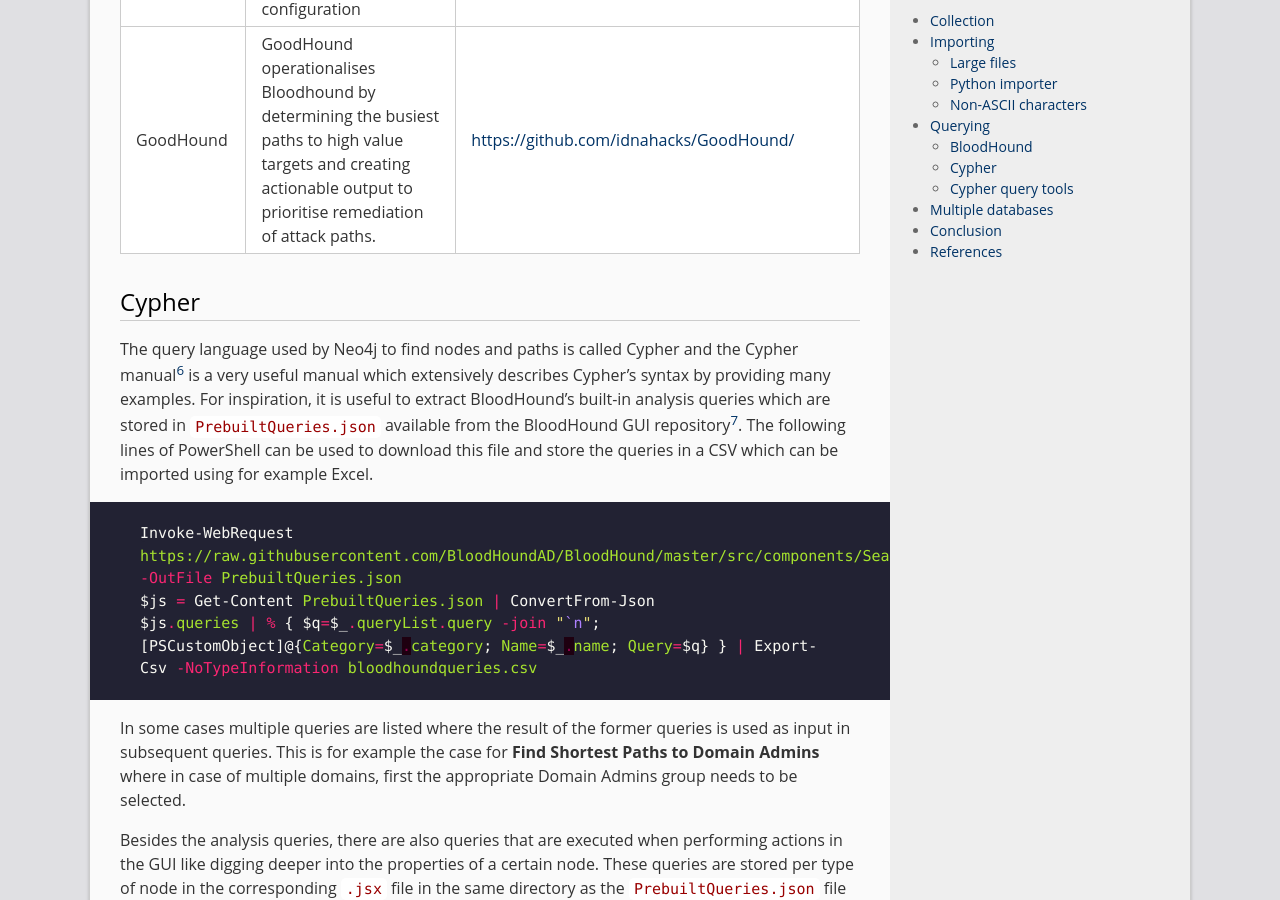
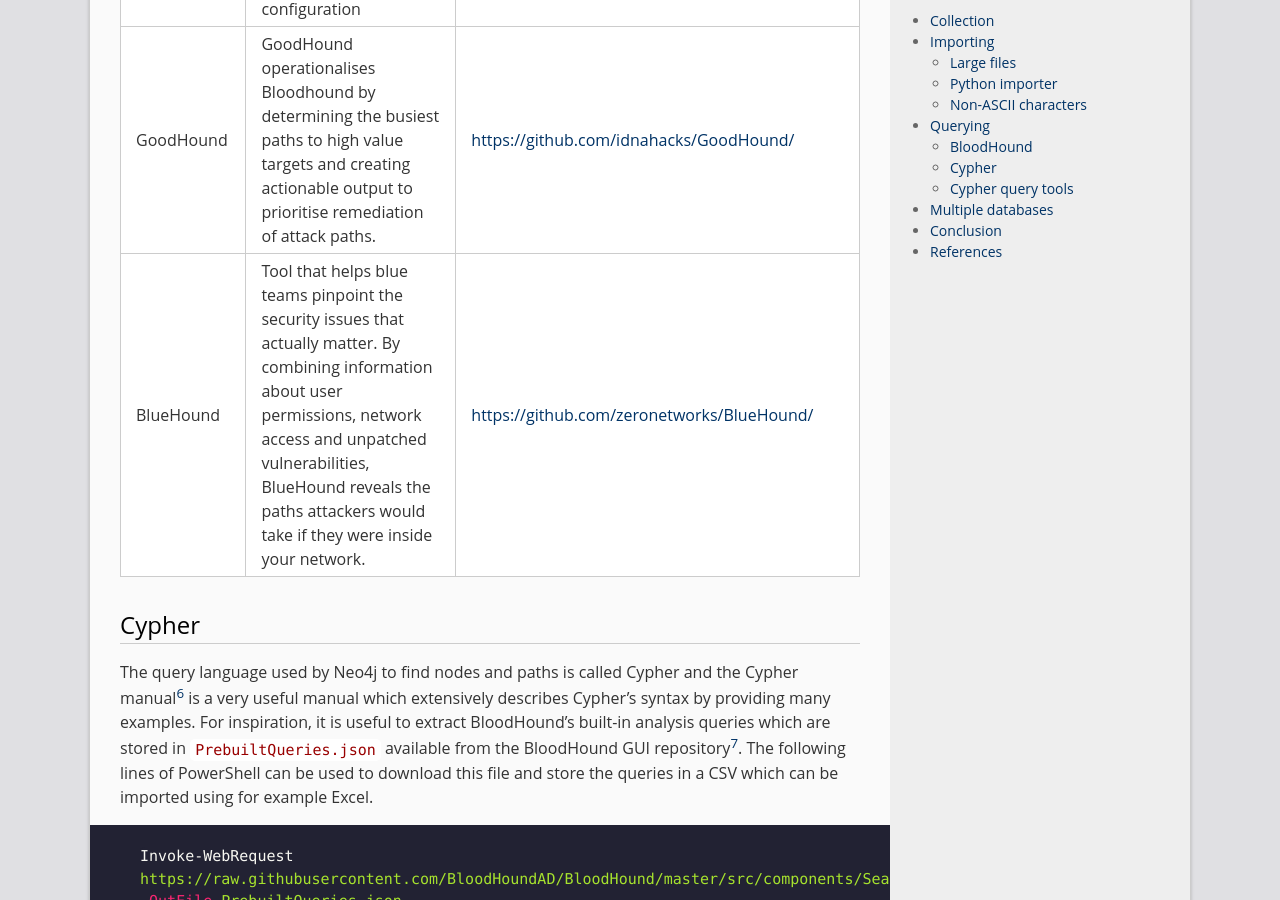
Before and after one commit to bitsadmincom/bitsadminblog.github.io, a Jekyll site: the page built from _posts/2022-06-27-large-bloodhound.md, in a window 1280 px wide and 900 px high, scrolled down 7733 px. Built offline with Jekyll 4.4.1, drawn with Linux system fonts in a browser that asks for light colours.

```diff
--- a/_posts/2022-06-27-large-bloodhound.md
+++ b/_posts/2022-06-27-large-bloodhound.md
@@ -146,6 +146,7 @@
 | BloodHound | BloodHound GUI                                               | [https://github.com/BloodHoundAD/BloodHound/](https://github.com/BloodHoundAD/BloodHound/)    |
 | PlumHound  | Generate a report with actions to resolve the security flaws in the Active Directory configuration | [https://github.com/DefensiveOrigins/PlumHound/](https://github.com/DefensiveOrigins/PlumHound/) |
 | GoodHound  | GoodHound operationalises Bloodhound by determining the busiest paths to high value targets and creating actionable output to prioritise remediation of attack paths. | [https://github.com/idnahacks/GoodHound/](https://github.com/idnahacks/GoodHound/)        |
+| BlueHound  | Tool that helps blue teams pinpoint the security issues that actually matter. By combining information about user permissions, network access and unpatched vulnerabilities, BlueHound reveals the paths attackers would take if they were inside your network. | [https://github.com/zeronetworks/BlueHound/](https://github.com/zeronetworks/BlueHound/)        |
 
 ## Cypher
 The query language used by Neo4j to find nodes and paths is called Cypher and the Cypher manual[^6] is a very useful manual which extensively describes Cypher's syntax by providing many examples. For inspiration, it is useful to extract BloodHound's built-in analysis queries which are stored in `PrebuiltQueries.json` available from the BloodHound GUI repository[^7]. The following lines of PowerShell can be used to download this file and store the queries in a CSV which can be imported using for example Excel.
```
